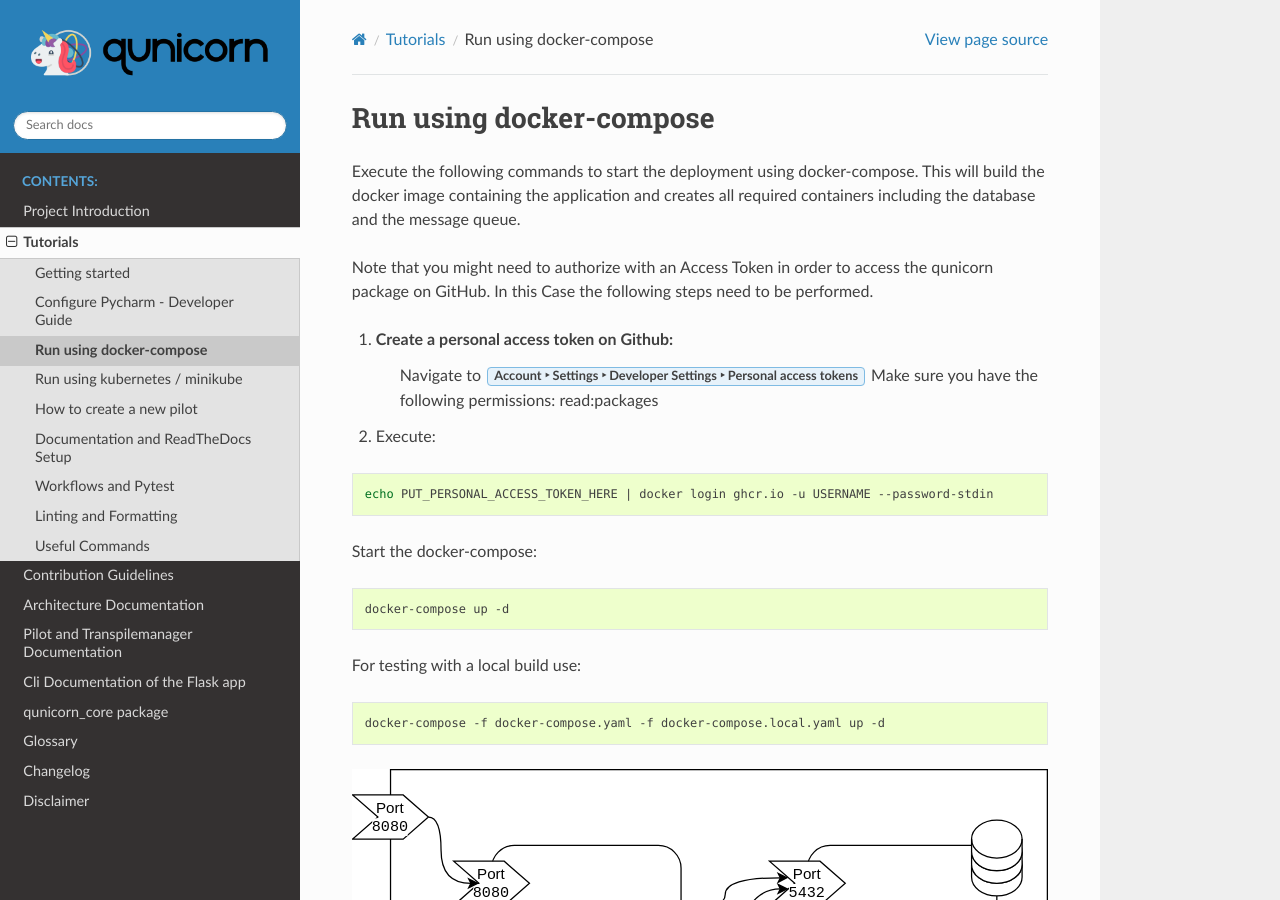
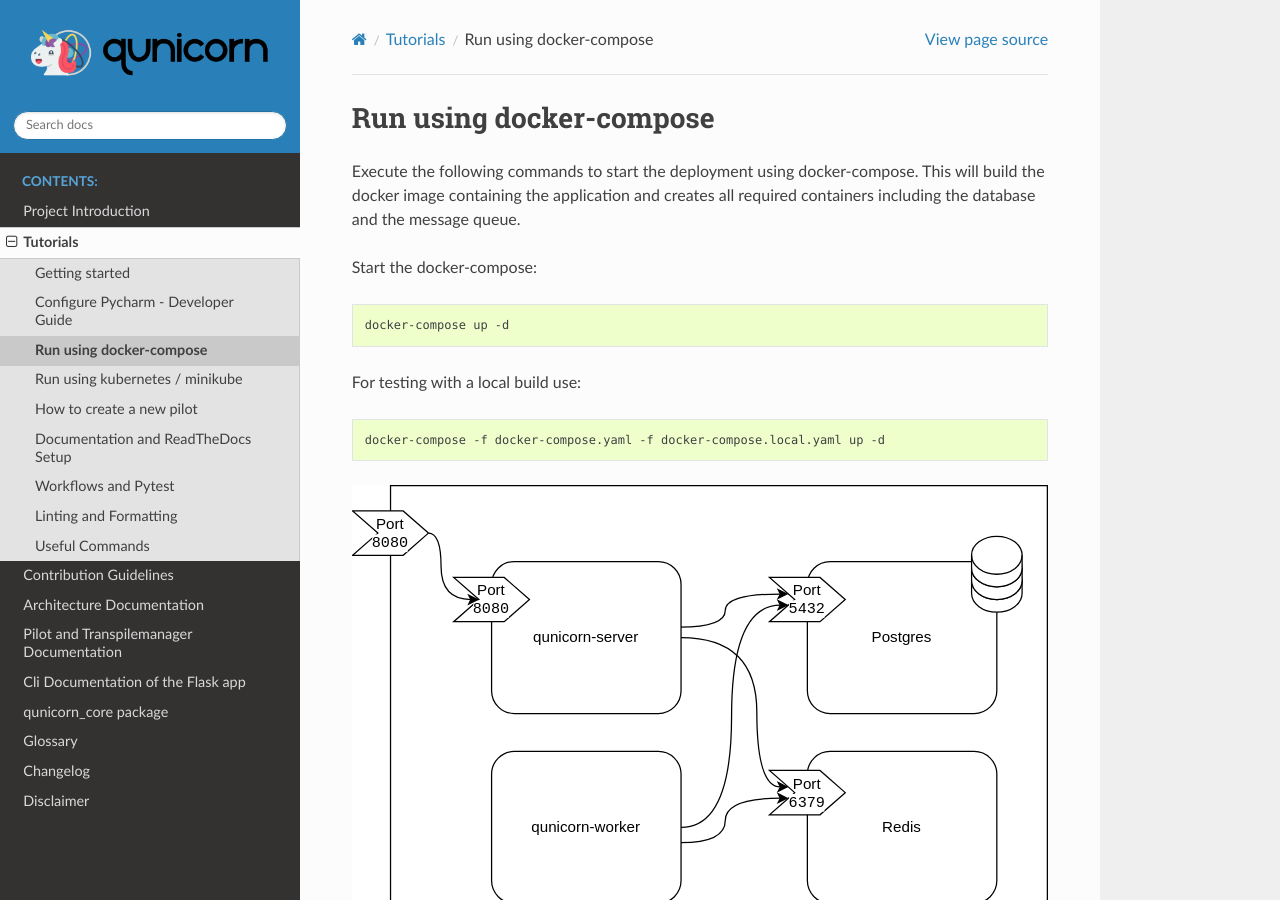
Before and after one commit to qunicorn/qunicorn-core, a Sphinx documentation site: the page built from docs/tutorials/docker.rst, in a window 1280 px wide and 900 px high. Built offline with Sphinx 7.4.7 and the Read the Docs theme 2.0.0, drawn with Linux system fonts in a browser that asks for light colours; pages that are not in the unit, such as notebooks, are missing from menus.

Commit message:
Remove outdated info around github package access
The docker image is publicly available

```diff
--- a/docs/tutorials/docker.rst
+++ b/docs/tutorials/docker.rst
@@ -2,18 +2,6 @@ Run using docker-compose
 =========================================
 Execute the following commands to start the deployment using docker-compose. This will build the docker image
 containing the application and creates all required containers including the database and the message queue.
-
-Note that you might need to authorize with an Access Token in order to access the qunicorn package on GitHub.
-In this Case the following steps need to be performed.
-
-1. Create a personal access token on Github:
-    Navigate to :menuselection:`Account --> Settings --> Developer Settings --> Personal access tokens`
-    Make sure you have the following permissions: read:packages
-2. Execute:
-
-.. code-block:: bash
-
-   echo PUT_PERSONAL_ACCESS_TOKEN_HERE | docker login ghcr.io -u USERNAME --password-stdin
 
 Start the docker-compose:
 
```
